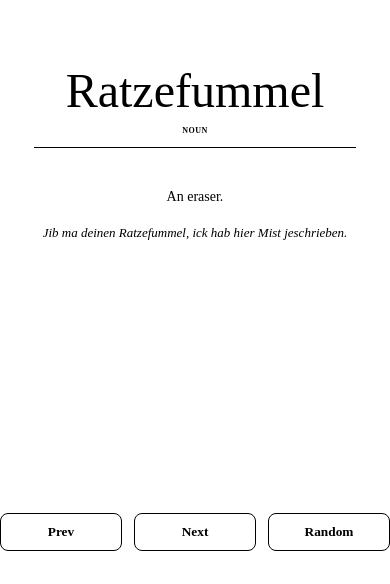
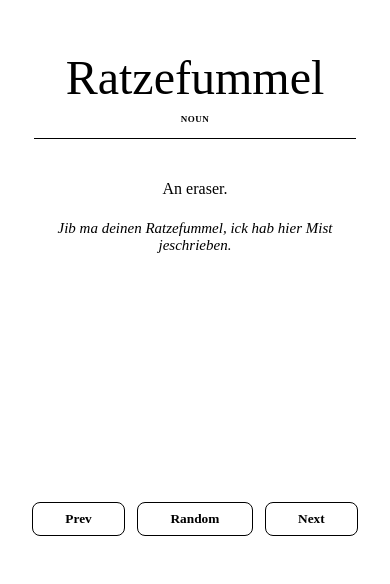
Before and after one commit to Avaru/dictionary, a Vue app: page / in a window 390 px wide. Shown: the part 276-860 px from the top of the page. Built offline with nearby package versions, Linux system fonts and the light colour scheme.

Commit message:
New deploy version

```diff
--- a/index.html
+++ b/index.html
@@ -3,7 +3,7 @@
   <head>
     <meta charset="UTF-8">
     <link rel="icon" href="/favicon.ico">
-    <meta name="viewport" content="width=device-width, initial-scale=1.0">
+    <meta name="viewport" content="width=device-width, initial-scale=1.0, user-scalable=no, viewport-fit=cover">
     <title>Maria's Dictionary</title>
   </head>
   <body>
--- a/src/components/ButtonGroup.vue
+++ b/src/components/ButtonGroup.vue
@@ -1,13 +1,13 @@
 <template>
   <div class="button-group fixed">
     <button @click="$emit('prev')">Prev</button>
+    <button @click="$emit('random')">Random</button>
     <button @click="$emit('next')">Next</button>
-    <button @click="$emit('random')">Random</button>
   </div>
   <div class="button-group static">
     <button @click="$emit('prev')">Prev</button>
+    <button @click="$emit('random')">Random</button>
     <button @click="$emit('next')">Next</button>
-    <button @click="$emit('random')">Random</button>
   </div>
 </template>
 
@@ -23,8 +23,7 @@ defineEmits<{
 .button-group {
   display: flex;
   gap: 12px;
-  width: 100%;
-  max-width: 520px;
+  width: 100vw;
   justify-content: center;
 }
 
@@ -33,13 +32,11 @@ defineEmits<{
   left: 0;
   right: 0;
   bottom: env(safe-area-inset-bottom, 0);
-  height: var(--footer-height, 72px);
-  margin: 0;
-  align-items: center;
-  background: transparent;
+  align-items: stretch;
   z-index: 40;
   width: 100%;
-  max-width: 100%;
+  padding: 2rem;
+  box-sizing: border-box;
 }
 
 .button-group.static {
@@ -53,14 +50,17 @@ button {
   -webkit-appearance: none;
   border: 1px solid #000;
   background: #fff;
-  padding: 10px 14px;
+  padding: 0.5rem 1rem;
   border-radius: 8px;
   font-family: inherit;
   font-weight: 600;
   cursor: pointer;
-  flex: 1 1 0;
-  max-width: 160px;
+  flex-grow: 1;
   color: #000;
+  user-select: none;
+  -webkit-user-select: none;
+  -webkit-touch-callout: none;
+  touch-action: manipulation;
 }
 
 button:hover {
--- a/src/components/DictionaryCard.vue
+++ b/src/components/DictionaryCard.vue
@@ -78,7 +78,7 @@ defineEmits<{
   font-family: var(--body-font);
   font-weight: 700;
   letter-spacing: 0.04em;
-  font-size: clamp(11px, 2.5vw, 14px);
+  font-size: clamp(13px, 3vw, 14px);
   color: var(--accent);
   margin-bottom: 8px;
   font-variant: small-caps;
@@ -103,13 +103,13 @@ defineEmits<{
 }
 
 .definition {
-  font-size: clamp(14px, 3vw, 20px);
+  font-size: clamp(16px, 3.5vw, 20px);
   line-height: 1.8;
   margin: 0 0 16px 0;
 }
 
 .example {
-  font-size: clamp(13px, 2.8vw, 18px);
+  font-size: clamp(15px, 3.2vw, 18px);
   font-style: italic;
   margin: 0;
 }
```
